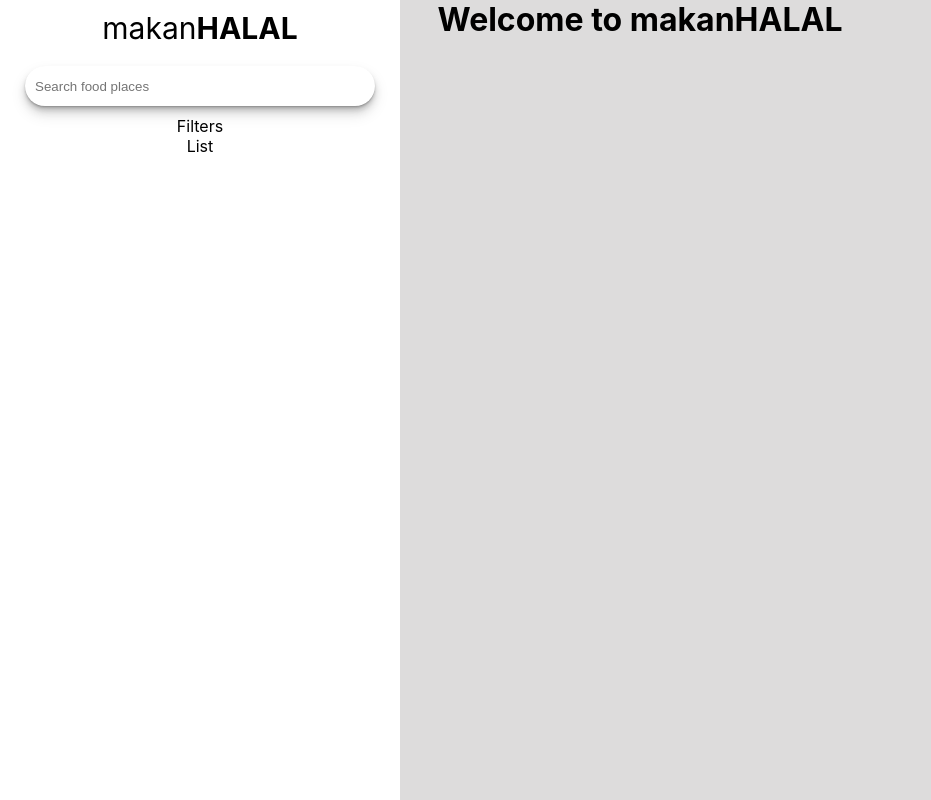
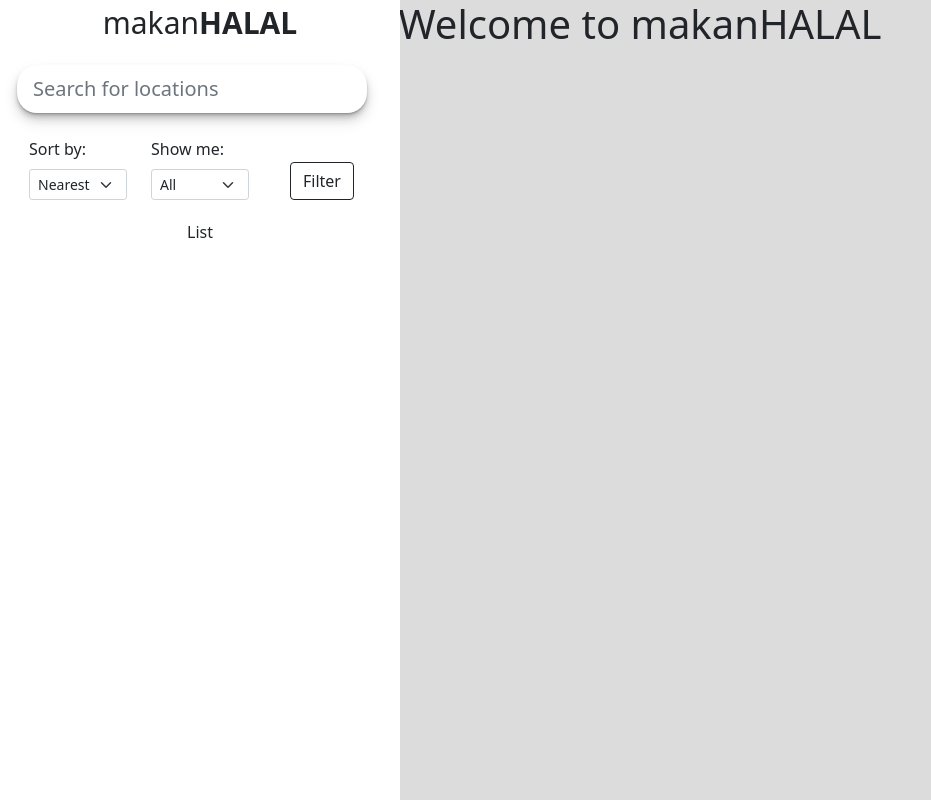
Before and after one commit to AmirAzhar/makanHALAL, a Next.js app: page / in a window 1280 px wide. Shown: the whole page, without its empty margins (0-931 px from the left). Built offline with nearby package versions, Linux system fonts and the light colour scheme.

Commit message:
Add filter options

```diff
--- /dev/null
+++ b/components/sidebar/FilterOptions.js
@@ -0,0 +1,46 @@
+import searchStyles from "/styles/FilterOptions.module.css";
+
+import Form from "react-bootstrap/Form";
+import Button from "react-bootstrap/Button";
+import Col from "react-bootstrap/Col";
+import Row from "react-bootstrap/Row";
+import Container from "react-bootstrap/Container";
+
+const FilterOptions = () => (
+  <Form>
+    <Form.Group>
+      <Container>
+        <Row>
+          <Form.Control
+            className={searchStyles["search-bar"]}
+            size="lg"
+            type="text"
+            placeholder="Search for locations"
+          />
+        </Row>
+        <Row className="mt-4">
+          <Col>
+            <Form.Label>Sort by:</Form.Label>
+            <Form.Select size="sm">
+              <option>Nearest</option>
+              <option>Best Rating</option>
+              <option>Opening Hours</option>
+            </Form.Select>
+          </Col>
+          <Col>
+            <Form.Label>Show me:</Form.Label>
+            <Form.Select size="sm">
+              <option>All</option>
+              <option>Open</option>
+            </Form.Select>
+          </Col>
+          <Col className={searchStyles["filter__button"]}>
+            <Button variant="outline-dark">Filter</Button>
+          </Col>
+        </Row>
+      </Container>
+    </Form.Group>
+  </Form>
+);
+
+export default FilterOptions;
--- a/components/sidebar/Searchbar.js
+++ /dev/null
@@ -1,14 +0,0 @@
-import searchStyles from "/styles/Searchbar.module.css";
-
-const Searchbar = () => (
-  <form>
-    <input
-      className={searchStyles["search-bar"]}
-      type="text"
-      id="search-location"
-      placeholder="Search food places"
-    />
-  </form>
-);
-
-export default Searchbar;
--- a/components/sidebar/Sidebar.js
+++ b/components/sidebar/Sidebar.js
@@ -1,5 +1,5 @@
 import sidebarStyles from "/styles/Sidebar.module.css";
-import SearchBar from "./Searchbar";
+import FilterOptions from "./FilterOptions";
 import { useState } from "react";
 
 function Sidebar() {
@@ -20,8 +20,7 @@ function Sidebar() {
       <div className={sidebarStyles["sidebar__header"]}>
         makan<b>HALAL</b>
       </div>
-      <SearchBar />
-      <div className={sidebarStyles["sidebar__filters"]}>Filters</div>
+      <FilterOptions />
       <div className={sidebarStyles["sidebar__list"]}>List</div>
     </div>
   );
--- a/package.json
+++ b/package.json
@@ -8,9 +8,11 @@
     "lint": "next lint"
   },
   "dependencies": {
+    "bootstrap": "^5.1.3",
     "mongodb": "^4.2.2",
     "next": "12.0.7",
     "react": "17.0.2",
+    "react-bootstrap": "^2.0.3",
     "react-burger-menu": "^3.0.6",
     "react-dom": "17.0.2"
   },
--- a/styles/Searchbar.module.css
+++ b/styles/FilterOptions.module.css
@@ -1,13 +1,10 @@
 .search-bar {
+  border-radius: 20px;
   width: 350px;
-  height: 40px;
-  border-radius: 20px;
-  padding: 10px;
   border: none;
   box-shadow: 0 1px 1px rgba(0, 0, 0, 0.11), 0 2px 2px rgba(0, 0, 0, 0.11),
     0 4px 4px rgba(0, 0, 0, 0.11), 0 6px 8px rgba(0, 0, 0, 0.11),
     0 8px 16px rgba(0, 0, 0, 0.11);
-  margin: 10px 0 10px 0;
   outline: none;
   transition: 0.3s;
 }
@@ -18,3 +15,8 @@
     0 8px 4px rgba(0, 0, 0, 0.09), 0 16px 8px rgba(0, 0, 0, 0.09),
     0 32px 16px rgba(0, 0, 0, 0.09);
 }
+
+.filter__button {
+  text-align: center;
+  align-self: flex-end;
+}
--- a/styles/Sidebar.module.css
+++ b/styles/Sidebar.module.css
@@ -16,9 +16,9 @@
   display: flex;
   flex-direction: column;
   align-items: center;
+  row-gap: 20px;
 }
 
 .sidebar__header {
   font-size: var(--font-size-header);
-  margin: 10px 0 10px 0;
 }
```
Also changed, not shown: pages/_app.js (+4 -3 lines), 1 other file (tests, documents, lock files or other folders).
